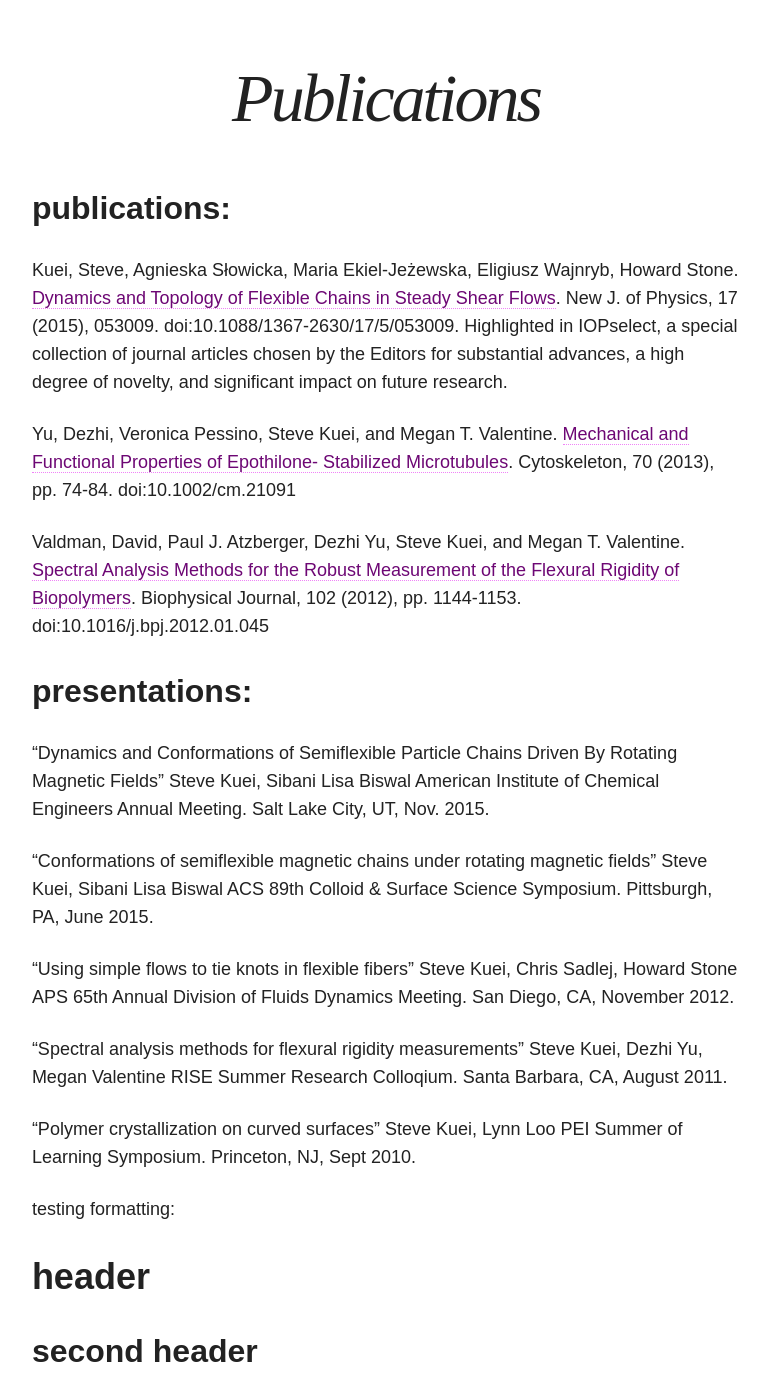
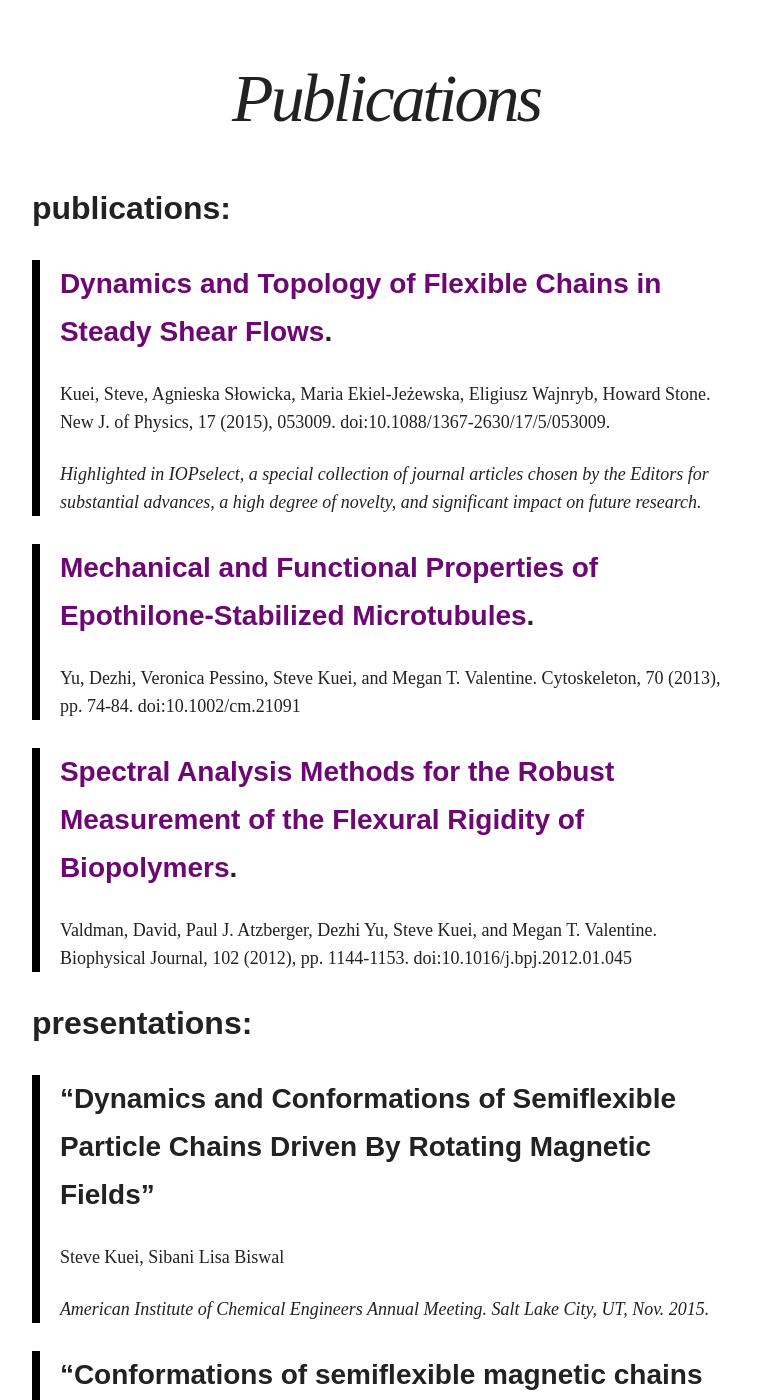
Before and after one commit to scallionpancake/old-website, a Jekyll site: the page built from publications/index.md, in a window 1280 px wide and 1400 px high, scrolled down 390 px. Shown: the whole window, without its empty margins (254-1022 px from the left). Built offline with Jekyll 4.4.1, drawn with Linux system fonts in a browser that asks for light colours; nearby versions of some CDN libraries; some of the changed text lies outside the part shown.

```diff
--- a/_config.yml
+++ b/_config.yml
@@ -11,7 +11,7 @@ url: http://scallionpancake.github.io
 
 permalink:   /:categories/:title/
 markdown:    kramdown
-highlighter: rouge
+highlighter: pygments
 sass:
   sass_dir: _sass
   style: compressed
--- a/publications/index.md
+++ b/publications/index.md
@@ -8,40 +8,54 @@ modified: 2015-12-25
 
 ## publications:
 
-Kuei, Steve, Agnieska Słowicka, Maria Ekiel-Jeżewska, Eligiusz Wajnryb, Howard Stone. [Dynamics and Topology of Flexible
-Chains in Steady Shear Flows](http://dx.doi.org/10.1088/1367-2630/17/5/053009). New J. of Physics, 17 (2015), 053009. doi:10.1088/1367-2630/17/5/053009.
-Highlighted in IOPselect, a special collection of journal articles chosen by the Editors for substantial advances, a high degree of novelty, and significant
-impact on future research.
+> ### [Dynamics and Topology of Flexible Chains in Steady Shear Flows](http://dx.doi.org/10.1088/1367-2630/17/5/053009).
+>
+> Kuei, Steve, Agnieska Słowicka, Maria Ekiel-Jeżewska, Eligiusz Wajnryb, Howard Stone. New J. of Physics, 17 (2015), 053009. doi:10.1088/1367-2630/17/5/053009.
+>
+> *Highlighted in IOPselect, a special collection of journal articles chosen by the Editors for substantial advances, a high degree of novelty, and significant
+impact on future research.*
 
-Yu, Dezhi, Veronica Pessino, Steve Kuei, and Megan T. Valentine. [Mechanical and Functional Properties of Epothilone-
-Stabilized Microtubules](http://dx.doi.org/10.1002/cm.21091). Cytoskeleton, 70 (2013), pp. 74-84. doi:10.1002/cm.21091
+> ### [Mechanical and Functional Properties of Epothilone-Stabilized Microtubules](http://dx.doi.org/10.1002/cm.21091).
+>
+> Yu, Dezhi, Veronica Pessino, Steve Kuei, and Megan T. Valentine. Cytoskeleton, 70 (2013), pp. 74-84. doi:10.1002/cm.21091
 
-Valdman, David, Paul J. Atzberger, Dezhi Yu, Steve Kuei, and Megan T. Valentine. [Spectral Analysis Methods for the Robust
-Measurement of the Flexural Rigidity of Biopolymers](http://dx.doi.org/10.1016/j.bpj.2012.01.045). Biophysical Journal, 102 (2012), pp. 1144-1153.
+> ### [Spectral Analysis Methods for the Robust Measurement of the Flexural Rigidity of Biopolymers](http://dx.doi.org/10.1016/j.bpj.2012.01.045).
+>
+> Valdman, David, Paul J. Atzberger, Dezhi Yu, Steve Kuei, and Megan T. Valentine. Biophysical Journal, 102 (2012), pp. 1144-1153.
 doi:10.1016/j.bpj.2012.01.045
 
 
 ## presentations:
 
-“Dynamics and Conformations of Semiflexible Particle Chains Driven By Rotating Magnetic Fields”
-Steve Kuei, Sibani Lisa Biswal
-American Institute of Chemical Engineers Annual Meeting. Salt Lake City, UT, Nov. 2015.
+> ### “Dynamics and Conformations of Semiflexible Particle Chains Driven By Rotating Magnetic Fields”
+>
+> Steve Kuei, Sibani Lisa Biswal
+>
+> *American Institute of Chemical Engineers Annual Meeting. Salt Lake City, UT, Nov. 2015.*
 
-“Conformations of semiflexible magnetic chains under rotating magnetic fields”
-Steve Kuei, Sibani Lisa Biswal
-ACS 89th Colloid & Surface Science Symposium. Pittsburgh, PA, June 2015.
+> ### “Conformations of semiflexible magnetic chains under rotating magnetic fields”
+>
+> Steve Kuei, Sibani Lisa Biswal
+>
+> *ACS 89th Colloid & Surface Science Symposium. Pittsburgh, PA, June 2015.*
 
-“Using simple flows to tie knots in flexible fibers”
-Steve Kuei, Chris Sadlej, Howard Stone
-APS 65th Annual Division of Fluids Dynamics Meeting. San Diego, CA, November 2012.
+> ### “Using simple flows to tie knots in flexible fibers”
+>
+> Steve Kuei, Chris Sadlej, Howard Stone
+>
+> *APS 65th Annual Division of Fluids Dynamics Meeting. San Diego, CA, November 2012.*
 
-“Spectral analysis methods for flexural rigidity measurements”
-Steve Kuei, Dezhi Yu, Megan Valentine
-RISE Summer Research Colloqium. Santa Barbara, CA, August 2011.
+> ### “Spectral analysis methods for flexural rigidity measurements”
+>
+> Steve Kuei, Dezhi Yu, Megan Valentine
+>
+> *RISE Summer Research Colloqium. Santa Barbara, CA, August 2011.*
 
-“Polymer crystallization on curved surfaces”
-Steve Kuei, Lynn Loo
-PEI Summer of Learning Symposium. Princeton, NJ, Sept 2010.
+> ### “Polymer crystallization on curved surfaces”
+>
+> Steve Kuei, Lynn Loo
+>
+> *PEI Summer of Learning Symposium. Princeton, NJ, Sept 2010.*
 
 testing formatting:
 
```
Also changed, not shown: about/index.md (+8 -0 lines), academic/index.md (+10 -0 lines), misc/index.md (+2 -1 lines).
